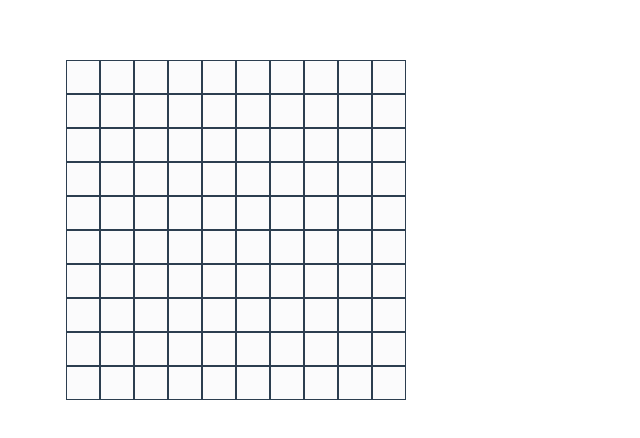
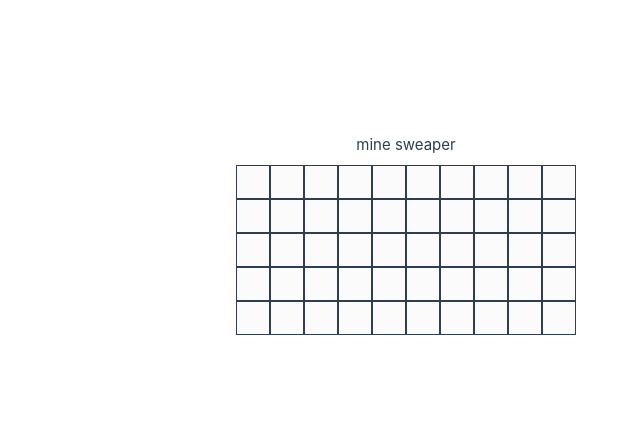
Before and after one commit to rinavo/minesweeper, a Vue app: page / in a window 1280 px wide. Shown: the part 170-608 px from the top of the page, without its empty margins (234-874 px from the left). Built offline with nearby package versions, Linux system fonts and the light colour scheme; what @iconify/tailwind4 would draw is missing.

Commit message:
feat: componentized mine-sweaper.

```diff
--- a/src/App.vue
+++ b/src/App.vue
@@ -5,7 +5,7 @@ import MineSweaper from "@/components/MineSweaper.vue";
 
 <template>
   <main class="flex justify-center items-center w-full">
-    <MineSweaper/>
+    <MineSweaper height="5" width="10"/>
   </main>
 </template>
 
--- a/src/assets/main.css
+++ b/src/assets/main.css
@@ -28,7 +28,7 @@ a,
   }
 
   #app {
-    display: grid;
+    display: flex;
     grid-template-columns: 1fr 1fr;
     padding: 0 2rem;
   }
--- a/src/components/MineSweaper.vue
+++ b/src/components/MineSweaper.vue
@@ -1,12 +1,14 @@
 <script setup>
 import {computed, reactive, ref, watch} from "vue";
+
+const props = defineProps(["width", "height"])
 
 const dev = ref(false)
 const init = ref(true)
 const over = ref(false)
 
-const WIDTH = 10
-const HEIGHT = 10
+const WIDTH = props.width || 10
+const HEIGHT = props.height || 10
 
 const stateMatrix = reactive(
     Array.from(
@@ -128,6 +130,7 @@ const numColors = [
 
 <template>
   <div>
+    <h5 class="text-center p-2">mine sweaper</h5>
     <div v-for="row in stateMatrix" class="flex">
       <div v-for="state in row"
            :id="`${state.y}-${state.x}`"
@@ -151,7 +154,7 @@ const numColors = [
           </template>
         </template>
         <template v-else-if="state.flag">
-          <div class="text-yellow-300 z-[-1]">
+          <div class="text-yellow-300">
             <svg xmlns="http://www.w3.org/2000/svg" width="24" height="24" viewBox="0 0 24 24">
               <path fill="currentColor" d="M7 2h2v20H7zm12 7l-8 5.6V3.4z"/>
             </svg>
```
